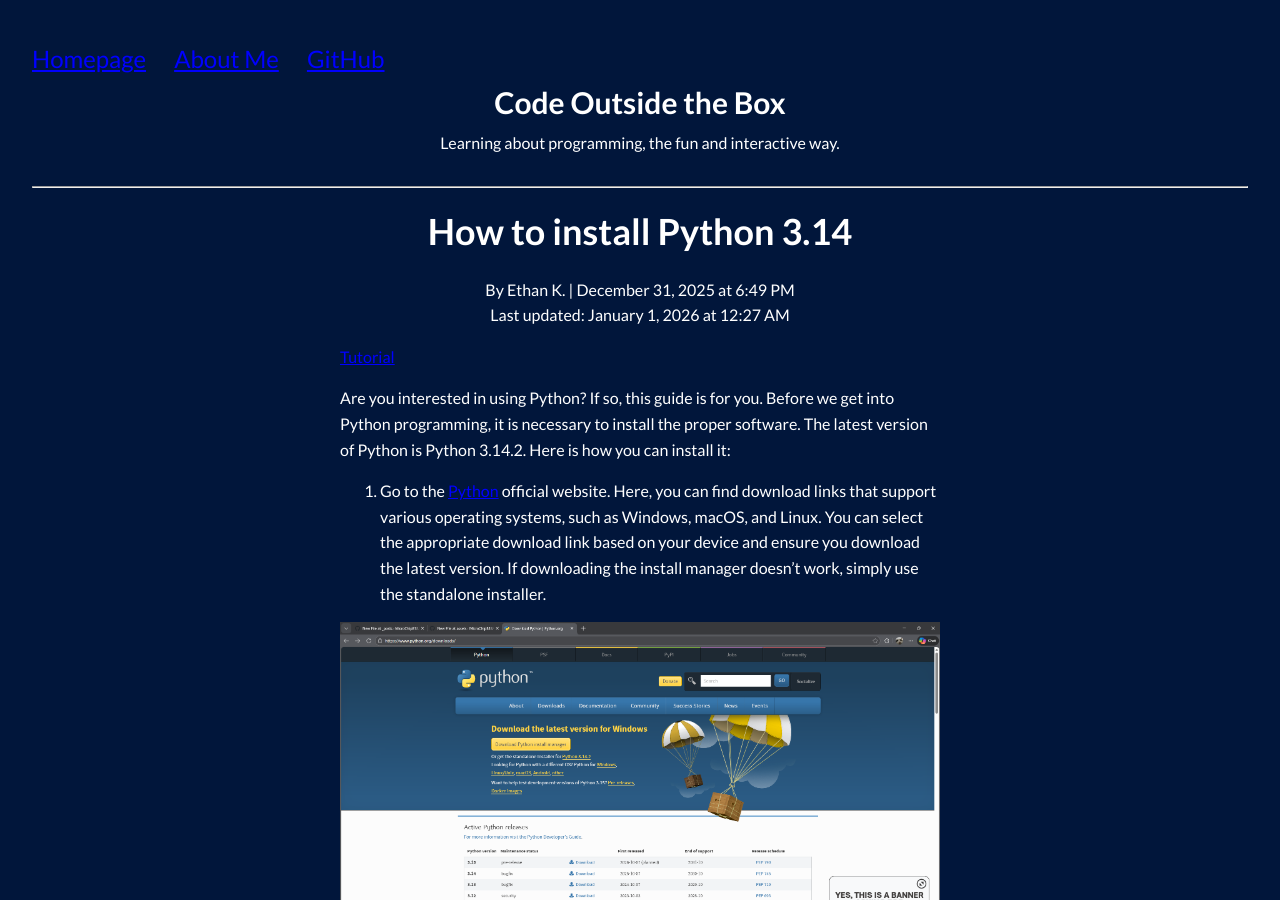
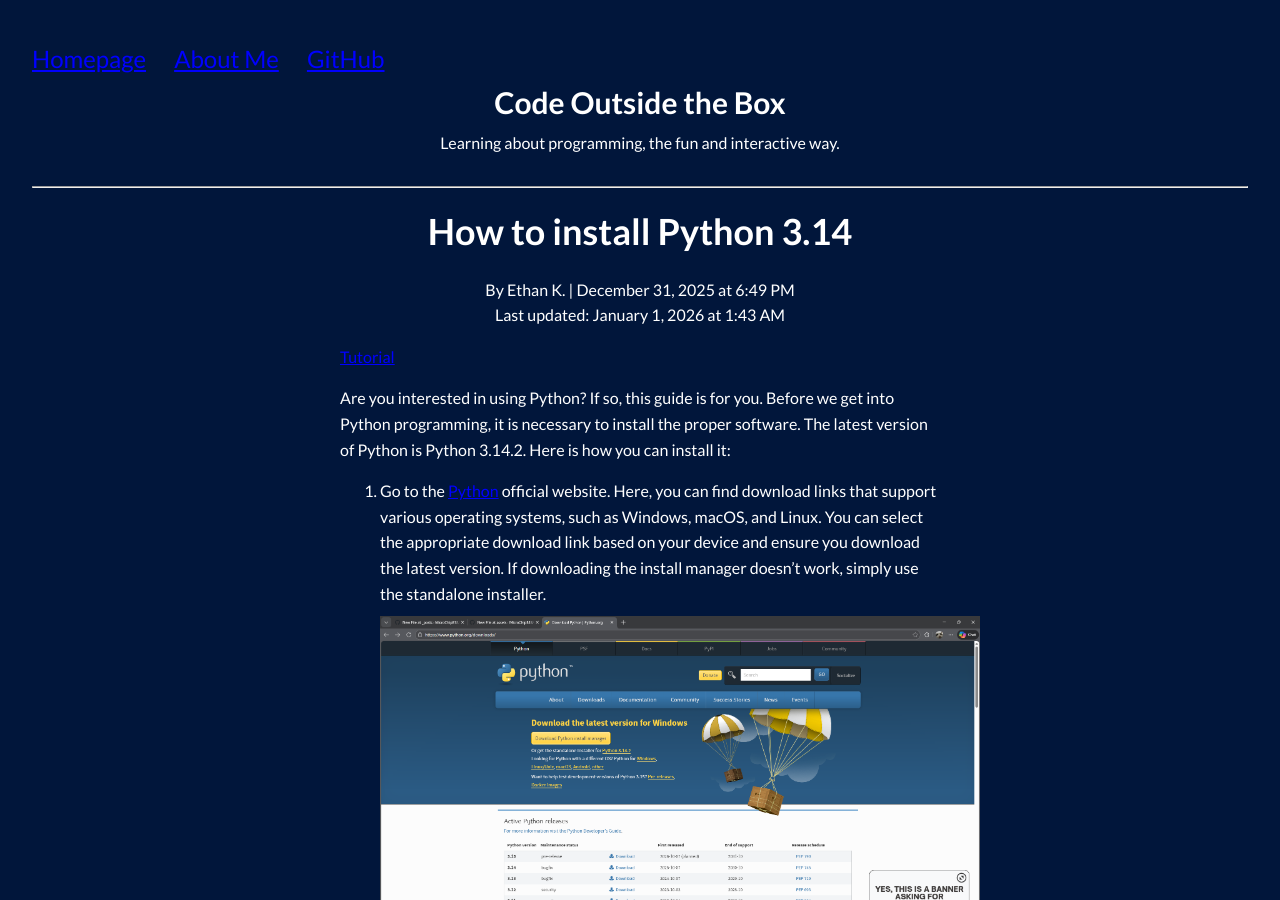
Before and after one commit to MicroChip818/microchip818.github.io, a Jekyll site: the page built from _posts/2025-12-31-how-to-install-python-3-14.md, in a window 1280 px wide and 900 px high. Built offline with Jekyll 4.4.1, drawn with Linux system fonts in a browser that asks for light colours; comment, search, counter and statistics services are not loaded; some of the changed lines change nothing that is shown.

Commit message:
Update 2025-12-31-how-to-install-python-3-14.md

```diff
--- a/_posts/2025-12-31-how-to-install-python-3-14.md
+++ b/_posts/2025-12-31-how-to-install-python-3-14.md
@@ -2,22 +2,18 @@
 layout: posts
 title: How to install Python 3.14
 date: 2025-12-31 10:49:00 -0800
-updated: 2025-12-31 16:27:00 -0800
+updated: 2025-12-31 17:43:00 -0800
 author: Ethan K.
 categories: [Tutorial]
 ---
 Are you interested in using Python? If so, this guide is for you. Before we get into Python programming, it is necessary to install the proper software. The latest version of Python is Python 3.14.2. Here is how you can install it:
 1. Go to the <a href="https://www.python.org/downloads/" target="_blank">Python</a> official website. Here, you can find download links that support various operating systems, such as Windows, macOS, and Linux. You can select the appropriate download link based on your device and ensure you download the latest version. If downloading the install manager doesn't work, simply use the standalone installer.
-
 ![Python download page](/assets/images/posts/how-to-install-python-3-14/python-homepage.png)
 2. In the "Downloads" tab of your computer, look for the newly installed Python installation manager or standalone installer. Click on the file to open it and follow the instructions to install the Python IDLE shell.<br>
-
 ![Python download page](/assets/images/posts/how-to-install-python-3-14/python-file.png)
 3. Once you are done installing Python, open the IDLE shell. On Windows, go to the bottom search bar, then type IDLE. The IDLE shell should appear instantly.
-
 ![Python download page](/assets/images/posts/how-to-install-python-3-14/python-idle-shell.png)
 4. To verify Python installation, open the Command Prompt and type in 'python', then enter. Type a script such as print("Hello World"). If the script works by correctly displaying the text, then Python was successfully installed.
-
 ![Python download page](/assets/images/posts/how-to-install-python-3-14/python-command-prompt.png)
 What if a new version is released? Don't worry! Simply use the Python install manager or installer to update Python to the latest version!
 
```
